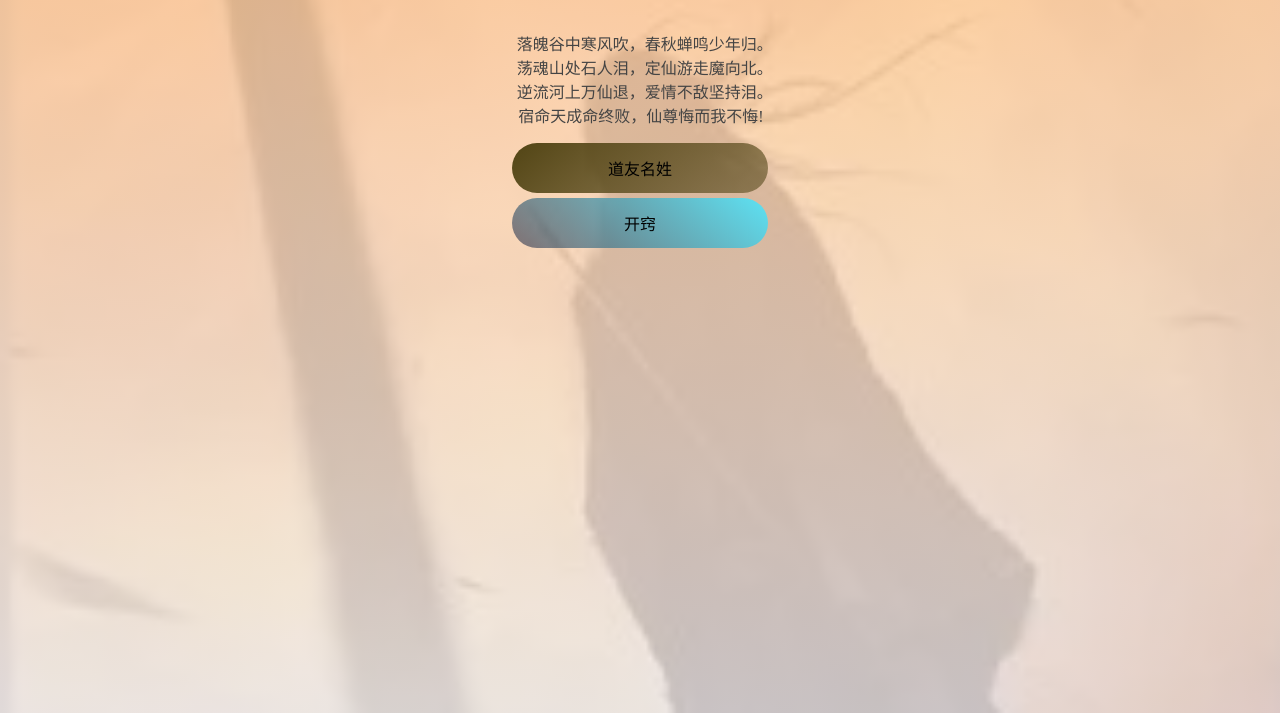
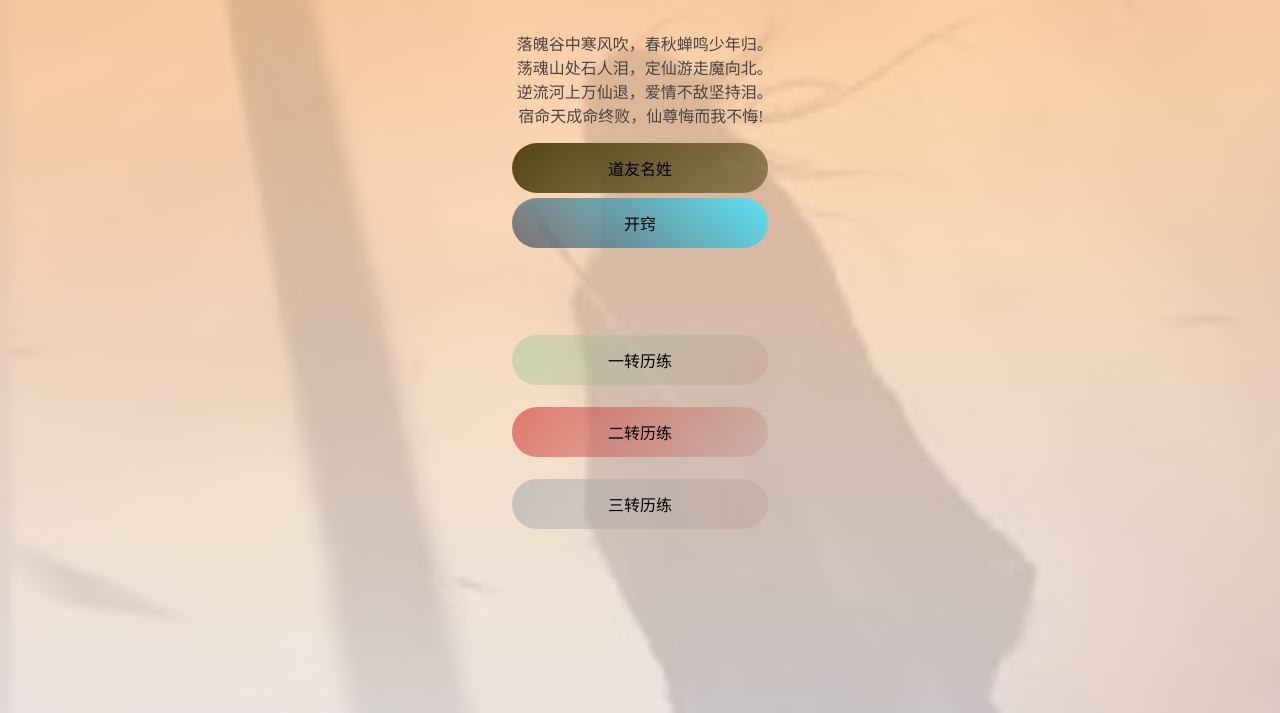
Before and after one commit to Podewei/Ri1, a plain HTML site: page index.html in a window 1280 px wide. Shown: the part 116-829 px from the top of the page. Drawn offline with Linux system fonts and the light colour scheme.

Commit message:
First pagecd.29

```diff
--- a/index.html
+++ b/index.html
@@ -22,6 +22,9 @@
         <div id="init_form"></div>
         <div id="init_start" class="init_button" onclick="start();">开窍</div>
         <div class="container">
+            <div id="进入一转历练" class="init_button">一转历练</div>
+            <div id="进入二转历练" class="init_button">二转历练</div>
+            <div id="进入三转历练" class="init_button">三转历练</div>
         </div>
      </div>
 </body>
--- a/main.css
+++ b/main.css
@@ -43,9 +43,6 @@ h1{
 #init_start,#user_level{
     background:linear-gradient(220deg,hsl(187, 87%, 66%),hsla(238, 61%, 11%,0.5));
 }
-#form_start:hover,#init_start:hover{
-    background:linear-gradient(220deg,hsl(188, 24%, 7%),hsla(238, 61%, 11%,0.5));
-}
 #init_information{
     display:flex;
     flex-wrap:wrap;
@@ -60,3 +57,25 @@ h1{
     justify-content:center;
     border-radius:10px;
 }
+.container{
+    margin-top:10vh;
+    display:grid;
+    grid-template-columns:80%;
+    grid-template-rows:repeat(3,8vh);
+    justify-items:center;
+    align-items:center;
+    align-content:center;
+    justify-content:center;
+}
+.init_button:hover{
+    background:linear-gradient(220deg,hsla(195, 100%, 1%, 0.9),hsla(315, 29%, 3%, 0.9)) !important;
+}
+#进入一转历练{
+    background:linear-gradient(120deg,hsla(120, 30%, 70%,0.5),hsla(0, 36%, 45%, 0.1));
+}
+#进入二转历练{
+    background:linear-gradient(120deg,hsla(0, 60%, 50%,0.6),hsla(0, 36%, 45%, 0.1));
+}
+#进入三转历练{
+    background:linear-gradient(120deg,hsla(0, 0%, 70%,0.7),hsla(0, 36%, 45%, 0.1));;
+}
```
